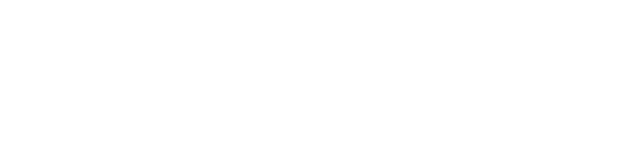
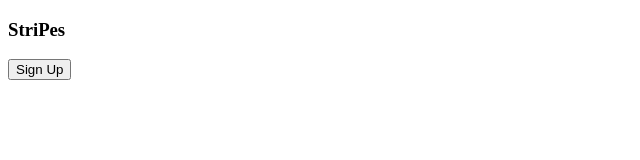
Before and after one commit to mdsifat-dev/B12A01, a plain HTML site: page index.html in a window 1280 px wide. Shown: the whole page, without its empty margins (0-640 px from the left). Drawn offline with Linux system fonts and the light colour scheme.

Commit message:
added a styles

```diff
--- a/index.html
+++ b/index.html
@@ -6,7 +6,14 @@
     <title>Batch 12 Assignment 01</title>
   </head>
   <body>
-    <header></header>
+    <header>
+      <!-- Nav Starts -->
+      <nav>
+        <h3>StriPes</h3>
+        <button>Sign Up</button>
+      </nav>
+      <!-- Nav Ends -->
+    </header>
     <body></body>
     <footer></footer>
   </body>
```
Also changed, not shown: styles/assignment.css (added).
